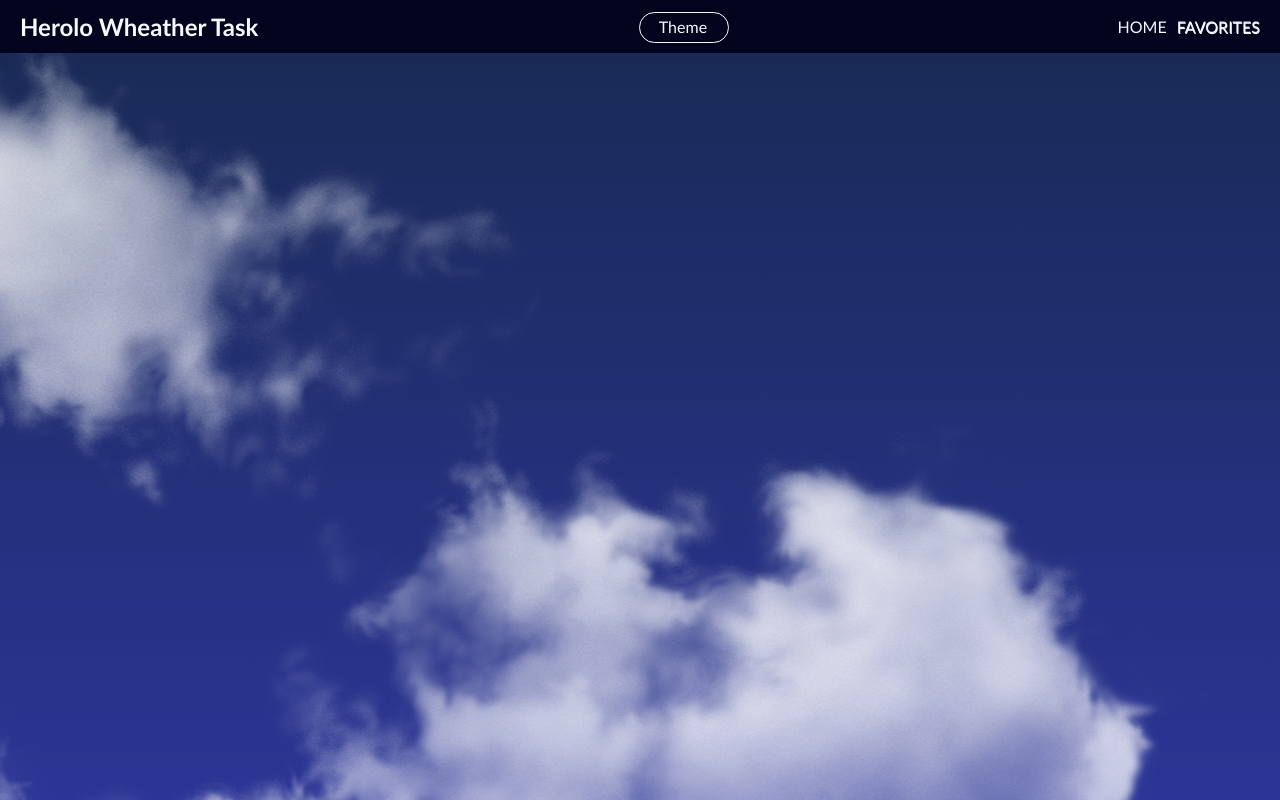
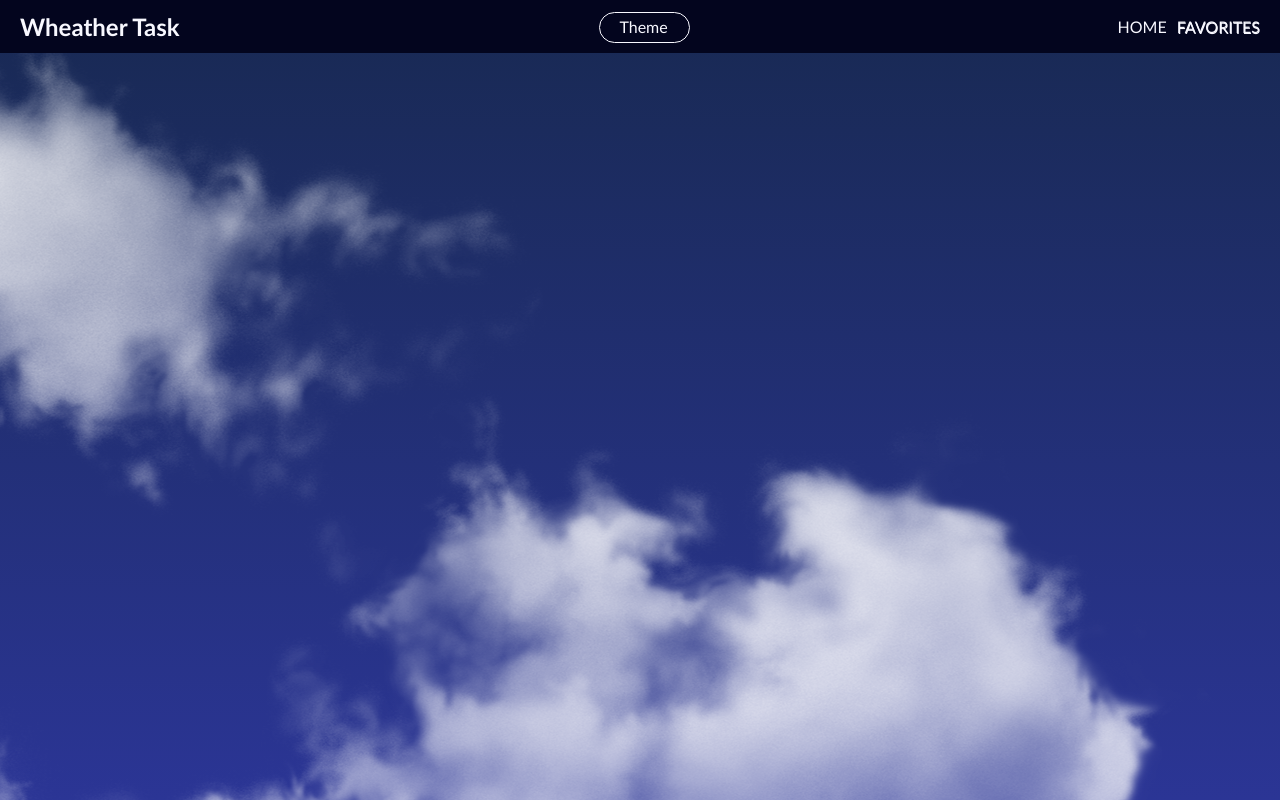
Before and after one commit to drznr/wheather-forecast, a React (Create React App) app: page /favorites in a window 1280 px wide. Built offline with nearby package versions, Linux system fonts and the light colour scheme.

Commit message:
text changed

```diff
--- a/src/comps/Navbar.js
+++ b/src/comps/Navbar.js
@@ -28,7 +28,7 @@ function Navbar(props) {
   }
   return (
     <nav className="navbar">
-      <h2>herolo wheather task</h2>
+      <h2>wheather task</h2>
       <button className="navbar_theme" onClick={togggleTheme}>theme</button>
       <ul className="navbar_nav">
         <li className="navbar_nav_item"><Link ref={homeLink} className="navbar_nav_item_link active" to="/home">home</Link></li>
```
